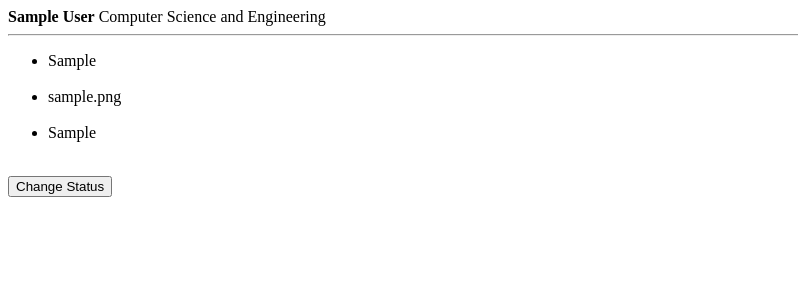
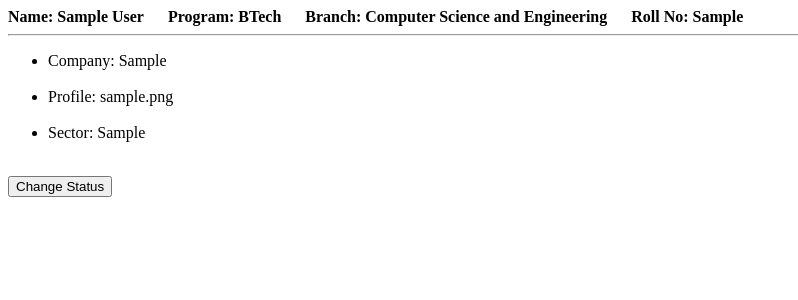
Before and after one commit to rahulmala007/placement_portal, a Django app: page /students/1 in a window 1280 px wide. Shown: the top 300 px of the page, without its empty margins (0-798 px from the left). Run offline with Django 3.2, Linux system fonts and the light colour scheme; tables that the repository leaves empty hold one stand-in row (values such as "Sample post").

Commit message:
Added Roll no field

```diff
--- a/home/models.py
+++ b/home/models.py
@@ -44,6 +44,7 @@ class Student(models.Model):
 	)
 	day=models.IntegerField(validators=[MaxValueValidator(10),MinValueValidator(0)],default=0)
 	branch = models.ForeignKey(Branch,on_delete=models.CASCADE)
+	roll=models.CharField(max_length = 50, unique= True)
 	company = models.CharField(max_length=100, blank=True)
 	placed = models.BooleanField(default=False)
 	sector = models.CharField(max_length=100, blank=True)
--- a/home/templates/home/showStudent.html
+++ b/home/templates/home/showStudent.html
@@ -10,6 +10,7 @@
 <td>Name</td>
 <td>Program</td>
 <td>Branch</td>
+<td>Roll No.</td>
 <td>Placed</td>
 <td>Company</td>
 <td>Day</td>
@@ -23,6 +24,7 @@
 <td> {{ student.name }}</td>
 <td> {{ student.programs }}</td>
 <td> {{ student.branch }}</td>
+<td>{{ student.roll }}</td>
 {% if student.placed is False %}
 <td> {{ "Not Placed" }}</td>
 <td> {{ "-" }}</td>
--- a/home/templates/home/studentDetails.html
+++ b/home/templates/home/studentDetails.html
@@ -4,9 +4,10 @@
 	<title>{{student.name}}</title>
 </head>
 <body>
-	<strong>{{student.name}}</strong>
-			{{student.program}}
-			{{student.branch.get_branchName_display}}
+	<strong>Name: {{student.name}}</strong>&nbsp &nbsp &nbsp
+	<strong>Program: {{student.programs}}</strong>&nbsp &nbsp &nbsp
+	<strong>Branch: {{student.branch.get_branchName_display}}</strong>&nbsp &nbsp &nbsp
+	<strong>Roll No: {{student.roll}}</strong>
 			<hr>
 			{% if student.placed is False %}
 			<form method="POST" name="myform" id="myform" onsubmit="return func() ">
@@ -16,11 +17,11 @@
 			</form>
 			{% else %}
 			<ul>
-				<li>{{student.company}}</li>
+				<li>Company: {{student.company}}</li>
 				<br>
-				<li>{{student.profile}}</li>
+				<li>Profile: {{student.profile}}</li>
 				<br>
-				<li>{{student.sector}}</li>
+				<li>Sector: {{student.sector}}</li>
 				<br>
 			</ul>
 			<!-- <form method="POST" >
--- a/home/views.py
+++ b/home/views.py
@@ -29,6 +29,7 @@ def studentDetails(request, student_id):
 			placed = form.cleaned_data.get('placed')
 			company = form.cleaned_data.get('company')
 			sector = form.cleaned_data.get('sector')
+			roll=form.cleaned_data.get('roll')
 			profile = form.cleaned_data.get('profile')
 			day = form.cleaned_data.get('day')
 			slot = form.cleaned_data.get('slot')
@@ -37,8 +38,7 @@ def studentDetails(request, student_id):
 			student.sector = sector
 			student.profile = profile
 			student.branch.num+=1
-			if not placed or company is "" or sector is "" or profile is "":
-					return rende
+
 
 			dobj = Day.objects.filter(dayNum=day, branch=student.branch)
 			# print(dobj)
@@ -82,6 +82,7 @@ def changestatus(request):
 		id = request.POST['student_id']
 		student = Student.objects.get(id=id)
 		student.placed = False
+		student.roll=''
 		student.company = ''
 		student.sector = ''
 		student.profile = ''
```
Also changed, not shown: home/templates/home/studentsList.html (+7 -4 lines), home/migrations/0008_student_roll.py (added), home/migrations/0009_auto_20191105_1739.py (added).
